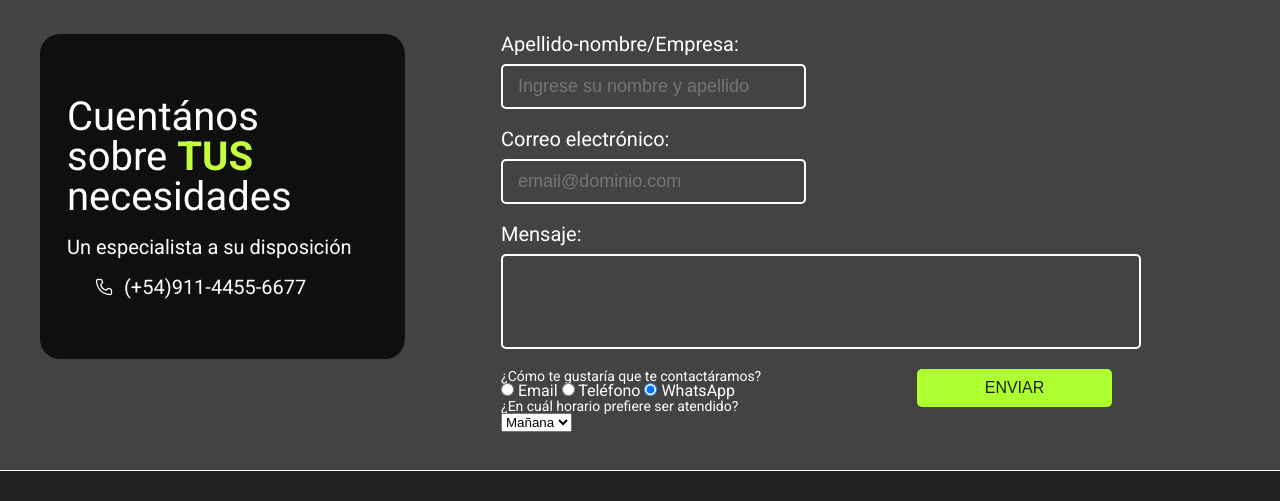
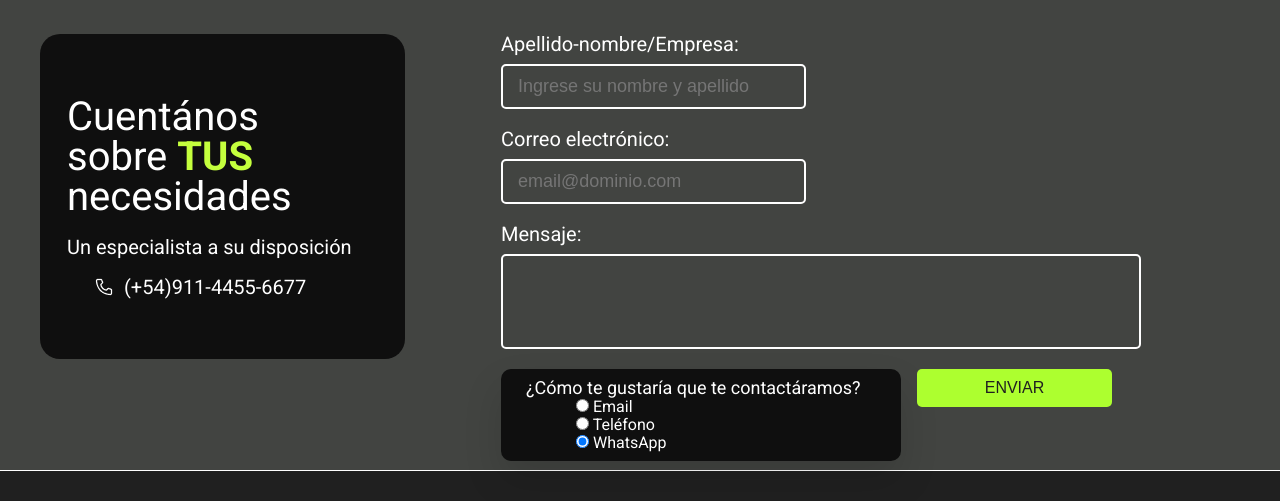
Before and after one commit to BenjaSar/tp-integrador, a plain HTML site: page index.html in a window 1280 px wide. Shown: the part 3146-3647 px from the top of the page. Drawn offline with nearby package versions, Linux system fonts and the light colour scheme.

Commit message:
The card radio button was added

```diff
--- a/index.html
+++ b/index.html
@@ -233,14 +233,29 @@
                     <input class="submit" type="submit" value="ENVIAR" id="enviar">
                 </form>
 
-                <div class="fieldTest">
+                <div class=card_radio_button>
                     <fieldset>
                         <legend>¿Cómo te gustaría que te contactáramos?</legend>
+                        <ul>
+                            <li>
+                                <label for="radioemail">
+                                    <input type="radio" name="contacto" value="email" id="radioemail">
+                                    Email
+                                </label>
+                            </li>
+                            <li><label for="radiotelefono">
+                                <input type="radio" name="contacto" value="telefono" id="radiotelefono">
+                                Teléfono
+                            </label></li>
+                            <li>
+                                <label for="radiowhatsapp">
+                                    <input type="radio" name="contacto" value="Whatsapp" id="radiowhatsapp" checked>
+                                    WhatsApp
+                                </label>
+                            </li>
+                        </ul>
+                        <!--
 
-                        <label for="radioemail">
-                            <input type="radio" name="contacto" value="email" id="radioemail">
-                            Email
-                        </label>
 
                         <label for="radiotelefono">
                             <input type="radio" name="contacto" value="telefono" id="radiotelefono">
@@ -250,7 +265,7 @@
                         <label for="radiowhatsapp">
                             <input type="radio" name="contacto" value="Whatsapp" id="radiowhatsapp" checked>
                             WhatsApp
-                        </label>
+                        </label>-->
                     </fieldset>
                     <!--
                     <fieldset>
@@ -258,7 +273,7 @@
                             <input type="checkbox" checked>
                             ¿Le gustaría recibir novedades de la consultora Innovatech?
                         </label>
-                    </fieldset> -->
+                    </fieldset>
 
                     <fieldset>
                         <legend>¿En cuál horario prefiere ser atendido?</legend>
@@ -267,7 +282,7 @@
                             <option>Tarde</option>
                             <option>Noche</option>
                         </select>
-                    </fieldset>
+                    </fieldset>-->
                 </div>
             </div>
 
--- a/styles/styles.css
+++ b/styles/styles.css
@@ -3,6 +3,14 @@
     --background-color: #424441;
     --color-secondary: #202020;
     --font-color:#f3f3f3;
+
+    --primary-c: #2196F3;
+	--secondary-c: #B2D7F5;
+
+	--white: #FDFBFB;
+
+	--text: #082943;
+	--bg: var(--primary-c);
 }
 
 *,
@@ -350,11 +358,37 @@ h3{
         resize: none;
     }
 
-.fieldTest{
+    .card_radio_button{
+        display: flex;
+        flex-direction: column;
+        font-size: 18px;
+        background: #0f0f0f;
+        color: white;
+        width: 400px;
+        padding: 10px 25px;
+        margin-left: 7.5vw;
+        border-radius: 10px;
+        box-shadow: 0 19px 38px rgba(0, 0, 0, 0.13);
+    }
+
+    .card_radio_button ul{
+        list-style-type: none;
+        padding-left: 50px;
+        margin: 0;
+    }
+
+    .card_radio_button li{
+        display: block;
+        position: relative;
+    }
+
+
+
+/*.fieldTest{
     display: block;
     flex-direction: row;
     margin-left: 7.5vw;
-}
+} */
 form label, form legend {
     display: block;
     font-size: 20px;
```
